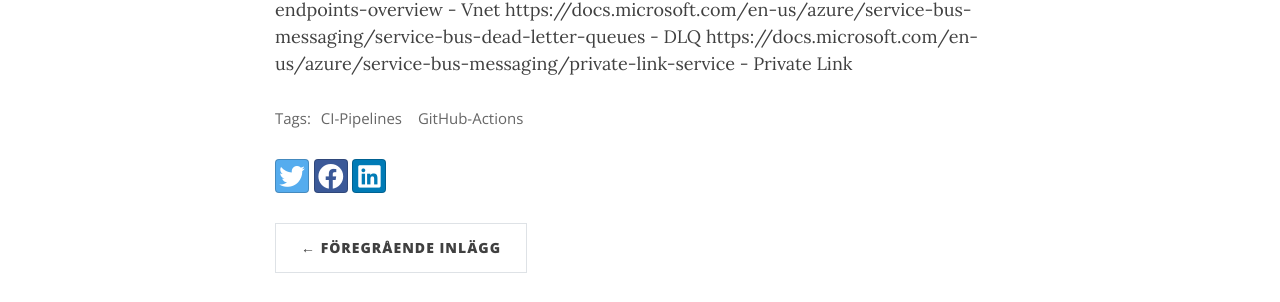
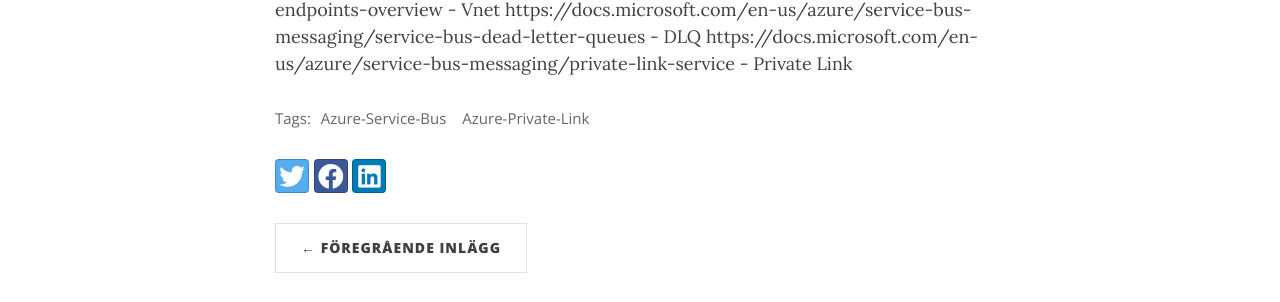
Before and after one commit to joakimwidell/joakimwidell.github.io, a Jekyll site: the page built from _posts/2021-09-28-convince-CTO.md, in a window 1280 px wide and 900 px high, scrolled down 5474 px. Shown: the part 343-645 px from the top of the window. Built offline with Jekyll 4.4.1, drawn with Linux system fonts in a browser that asks for light colours; nearby versions of some CDN libraries; comment, search, counter and statistics services are not loaded.

Commit message:
more fix

```diff
--- a/_posts/2021-09-28-convince-CTO.md
+++ b/_posts/2021-09-28-convince-CTO.md
@@ -4,7 +4,7 @@ title: Inlägg 28-09-2021
 subtitle: Närverk i molnet
 gh-repo: joakimwidell
 gh-badge: [star, fork, follow]
-tags: [CI-Pipelines, GitHub-Actions]
+tags: [Azure-Service-Bus, Azure-Private-Link]
 comments: true
 readtime: true
 ---
```
Also changed, not shown: _posts/Images/API-requests.png (added), _posts/Images/Azure-private-link.png (added), _posts/Images/QueueBus.png (added), _posts/Images/TopicBus.png (added), _posts/Images/queue-processing.png (added).
